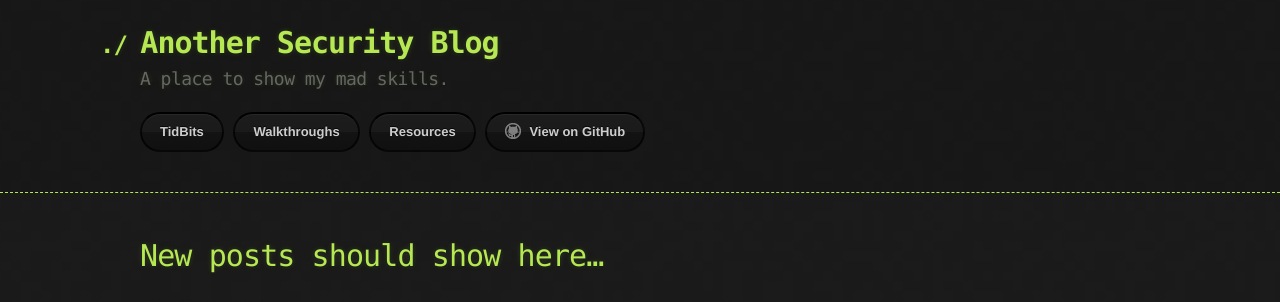
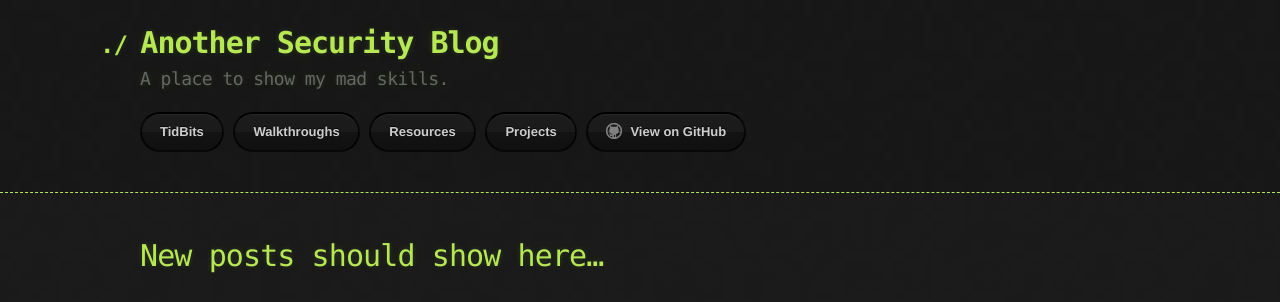
Before and after one commit to CyberCasquatch/cybercasquatch.github.io, a Jekyll site: the page built from index.md, in a window 1280 px wide. Shown: the top 302 px of the page. Built offline with Jekyll 4.4.1, drawn with Linux system fonts in a browser that asks for light colours.

Commit message:
Update default.html

```diff
--- a/_layouts/default.html
+++ b/_layouts/default.html
@@ -24,6 +24,7 @@
             <a href="{{ site.baseurl }}/TidBits-Main" class="btn">TidBits</a>
             <a href="{{ site.baseurl }}/Walkthrough-Main" class="btn">Walkthroughs</a>
             <a href="{{ site.baseurl }}/Resources-page" class="btn">Resources</a>
+            <a href="{{ site.baseurl }}/Projects" class="btn">Projects</a>
           {% endif %}
           <a href="{{ site.github.repository_url }}" class="btn btn-github"><span class="icon"></span>View on GitHub</a>
         </section>
```
